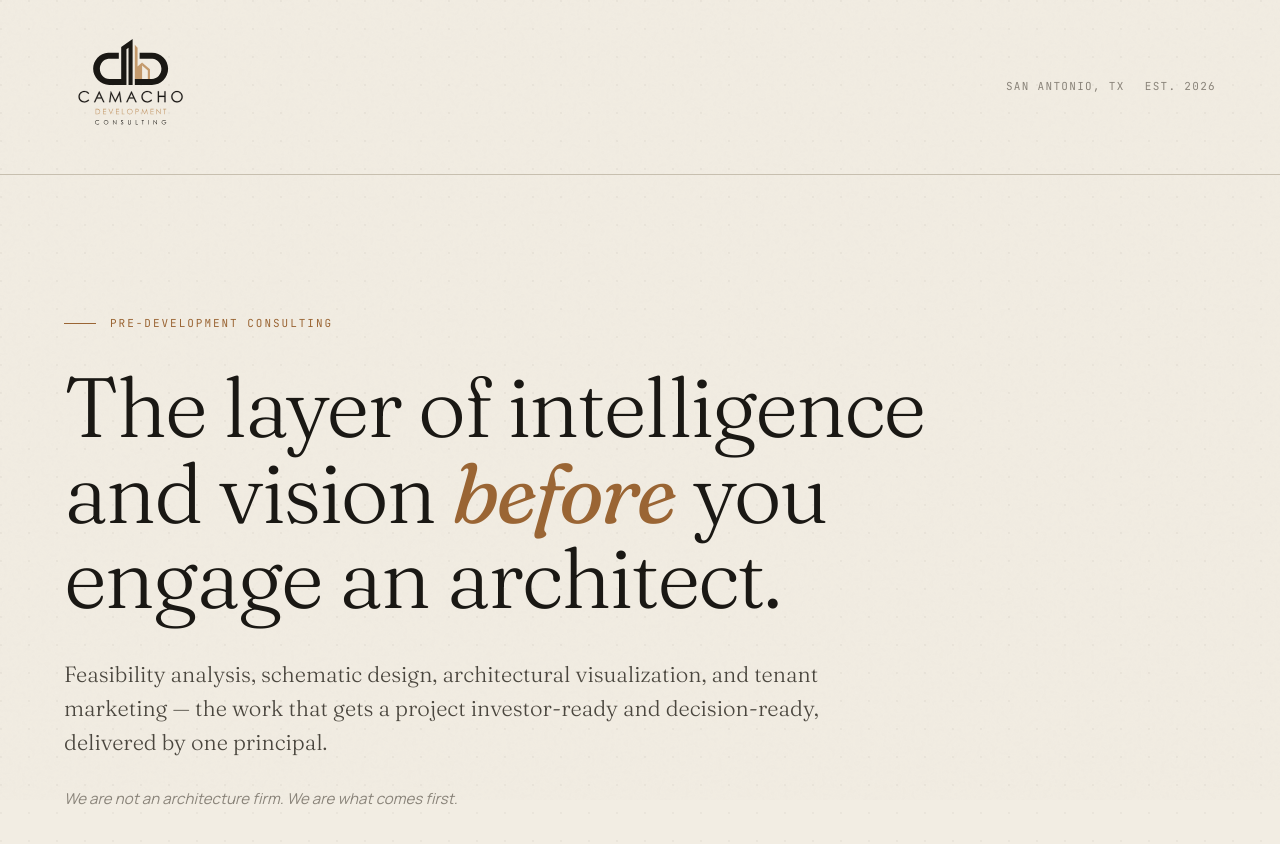
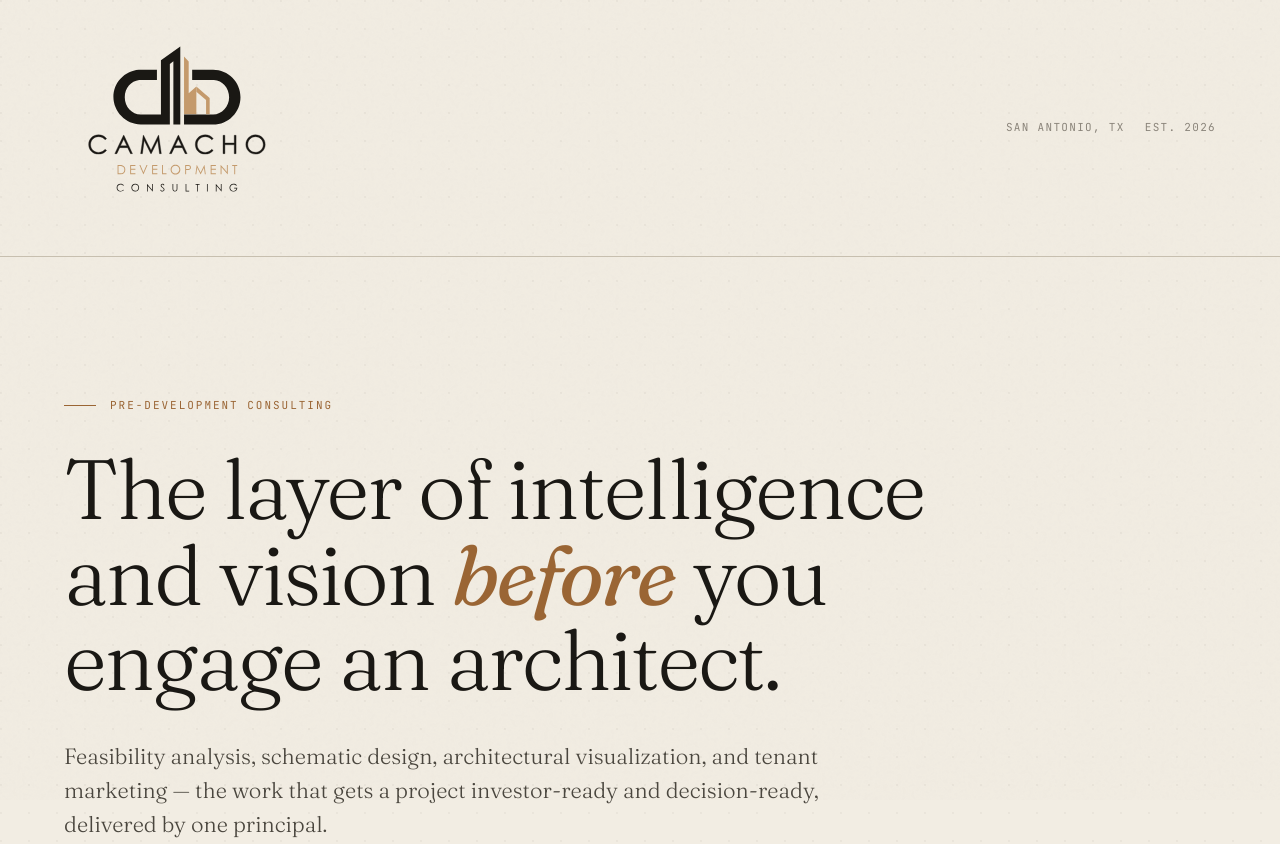
Before and after one commit to ncamacho85-CDC/camacho-dev-consulting, a plain HTML site: page index.html in a window 1280 px wide. Shown: the top 844 px of the page. Drawn offline with Linux system fonts and the light colour scheme.

Commit message:
Update index.html

```diff
--- a/index.html
+++ b/index.html
@@ -73,7 +73,7 @@
     text-decoration: none;
   }
   .cdc-logo {
-    height: clamp(100px, 11vw, 118px);
+    height: clamp(200px, 11vw, 118px);
     width: auto;
     display: block;
   }
```
